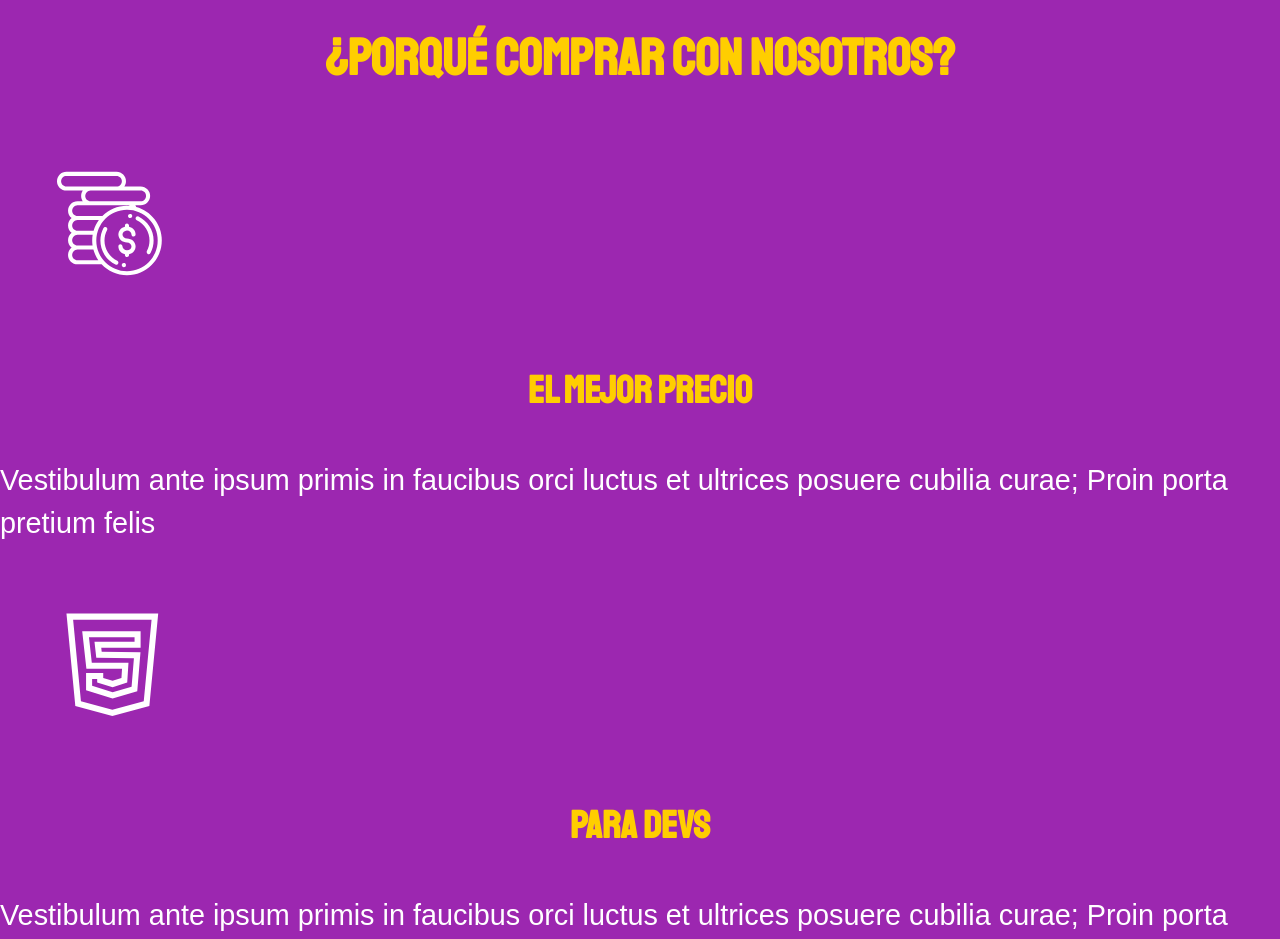
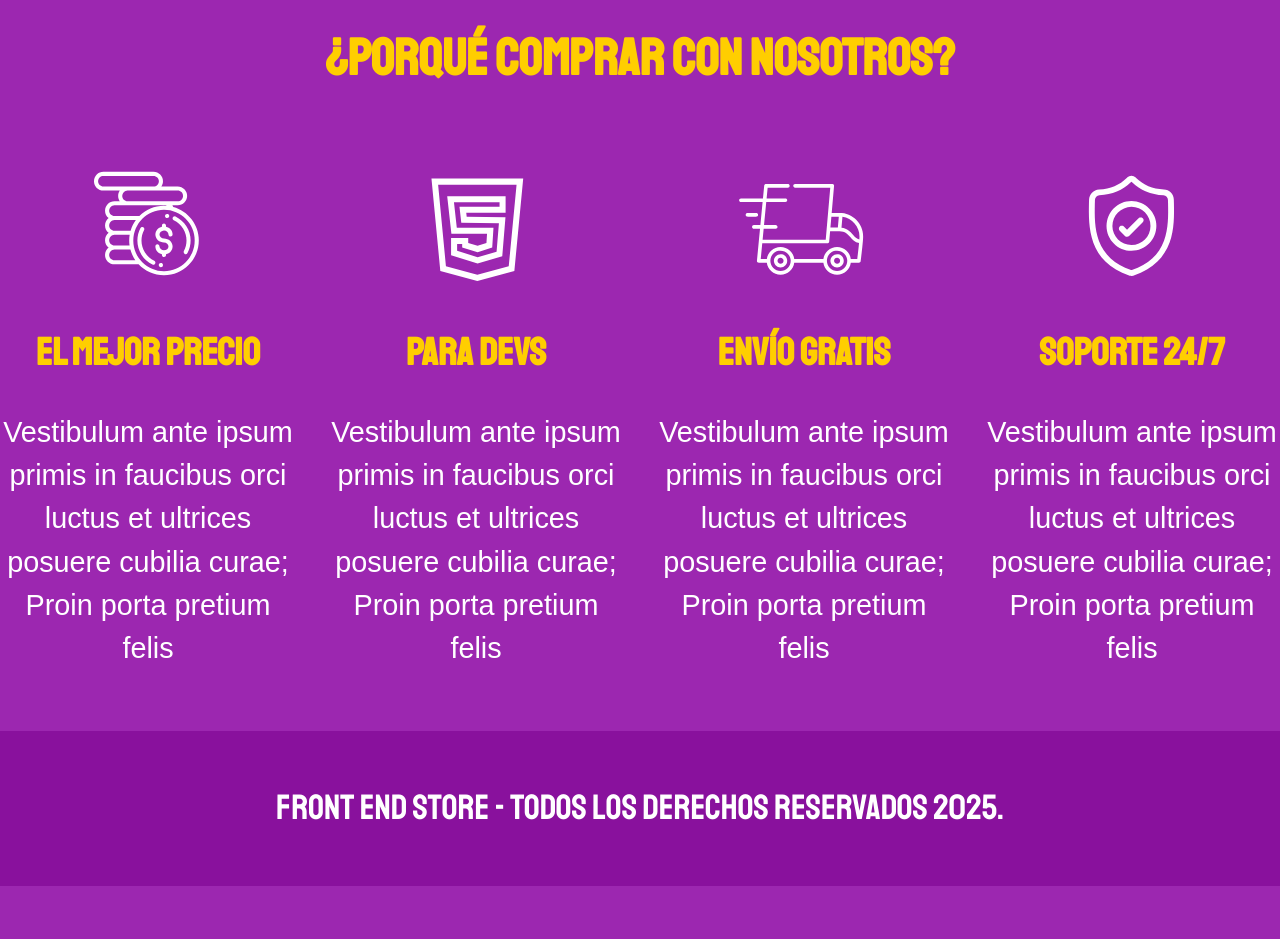
Before and after one commit to TheCuteGhost/FrontStore, a plain HTML site: page Nosotros.html in a window 1280 px wide. Shown: the part 1340-2279 px from the top of the page. After the commit the page ends 2226 px from the top, so only its background shows below. Drawn offline with Linux system fonts and the light colour scheme.

Commit message:
Terminando nosotros

```diff
--- a/css/styles.css
+++ b/css/styles.css
@@ -186,9 +186,35 @@ h3 {
 }
 .nosotros__imagen {
     grid-row: 1 / 2;
+    width: 100%;
 }
 @media (min-width: 768px) {
     .nosotros__imagen {
        grid-column: 2 / 3;
     }
 }
+
+/* Bloques */
+.bloques {
+    display: grid;
+    grid-template-columns: repeat(2, 1fr);
+    gap: 2rem;
+}
+
+@media (min-width: 768px) {
+    .bloques {
+        grid-template-columns: repeat(4, 1fr);
+    }
+}
+
+.bloques {
+    text-align: center;
+}
+
+.bloques__imagen {
+    width: 100%;
+}
+
+.bloque__titulo {
+    margin: 0;
+}
```
